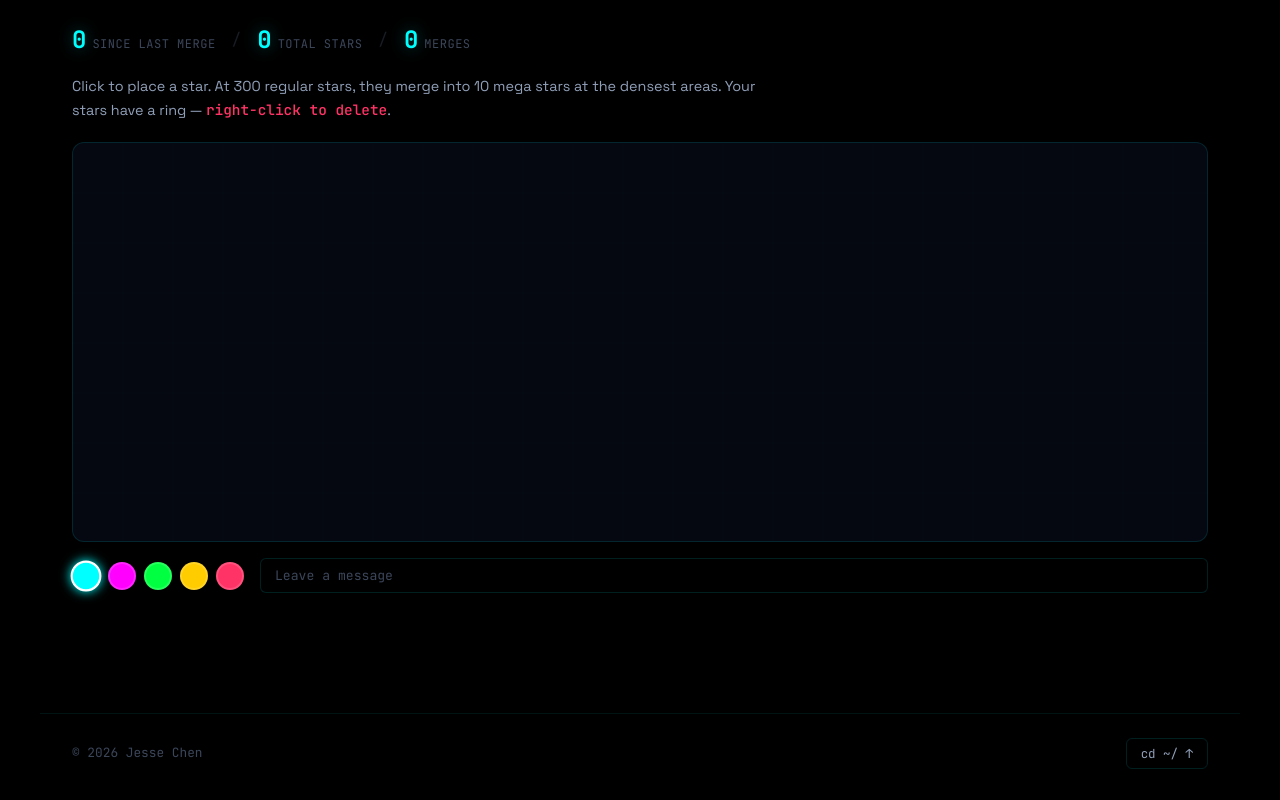
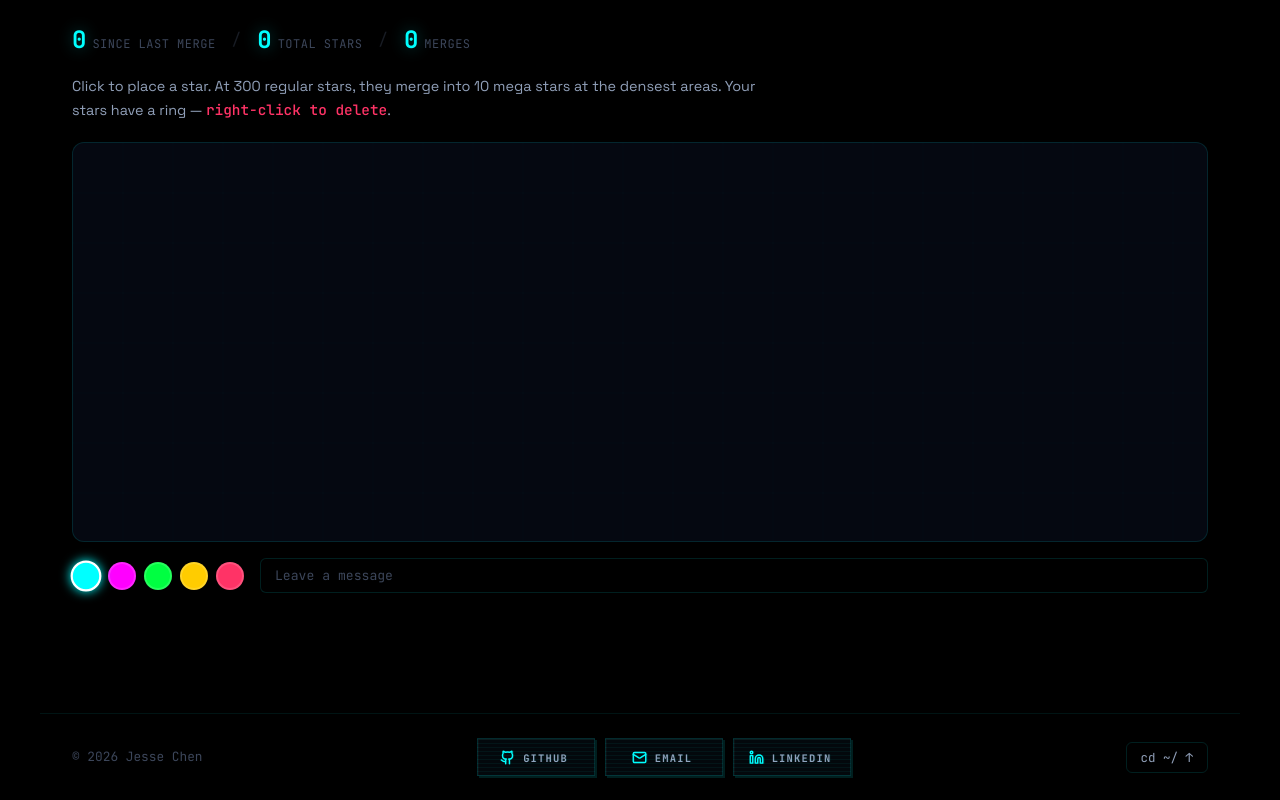
Before and after one commit to Jc-965/Personal-Portfolio, a React (Vite) app: page / in a window 1280 px wide. Shown: the part 5648-6448 px from the top of the page. Built offline with nearby package versions, Linux system fonts and the light colour scheme; no server answers; the database is empty.

Commit message:
feat: add contact information

```diff
--- a/src/App.css
+++ b/src/App.css
@@ -1970,6 +1970,77 @@ ul {
   margin: 0 auto;
 }
 
+.footer__socials {
+  display: inline-flex;
+  align-items: center;
+  gap: 10px;
+  flex-wrap: wrap;
+  justify-content: center;
+}
+
+.footer__social-link {
+  display: inline-flex;
+  align-items: center;
+  justify-content: center;
+  gap: 8px;
+  min-width: 118px;
+  height: 38px;
+  padding: 0 12px 0 8px;
+  border: 1px solid rgba(0, 255, 255, 0.14);
+  border-radius: 0;
+  color: var(--text-secondary);
+  font-family: var(--font-mono);
+  font-size: 0.65rem;
+  font-weight: 700;
+  letter-spacing: 0.12em;
+  text-transform: uppercase;
+  text-decoration: none;
+  background:
+    linear-gradient(to bottom, rgba(0, 255, 255, 0.05) 0, rgba(0, 255, 255, 0.05) 1px, transparent 1px, transparent 4px),
+    rgba(4, 9, 13, 0.94);
+  background-size: 100% 4px, auto;
+  box-shadow:
+    inset 1px 1px 0 rgba(255, 255, 255, 0.03),
+    2px 2px 0 rgba(0, 255, 255, 0.12),
+    4px 4px 0 rgba(0, 0, 0, 0.3);
+  text-shadow: 1px 0 0 rgba(0, 255, 255, 0.08);
+  transition:
+    transform 0.25s ease,
+    color 0.25s ease,
+    border-color 0.25s ease,
+    box-shadow 0.25s ease,
+    background 0.25s ease;
+}
+
+.footer__social-link svg {
+  flex-shrink: 0;
+  color: var(--accent-cyan);
+  filter: drop-shadow(1px 0 0 rgba(0, 255, 255, 0.14));
+}
+
+.footer__social-text {
+  display: inline-block;
+  transform: translateY(1px);
+}
+
+.footer__social-link:hover {
+  transform: translate(-2px, -2px);
+  border-color: rgba(0, 255, 255, 0.32);
+  color: var(--accent-cyan);
+  background:
+    linear-gradient(to bottom, rgba(0, 255, 255, 0.08) 0, rgba(0, 255, 255, 0.08) 1px, transparent 1px, transparent 4px),
+    rgba(0, 255, 255, 0.05);
+  box-shadow:
+    inset 1px 1px 0 rgba(0, 255, 255, 0.06),
+    3px 3px 0 rgba(0, 255, 255, 0.18),
+    5px 5px 0 rgba(0, 0, 0, 0.26);
+}
+
+.footer__social-link:focus-visible {
+  outline: 2px solid rgba(0, 255, 255, 0.35);
+  outline-offset: 3px;
+}
+
 .back-to-top {
   background: none;
   border: 1px solid var(--border-card);
--- a/src/components/Footer.tsx
+++ b/src/components/Footer.tsx
@@ -1,7 +1,42 @@
+import { Github, Linkedin, Mail } from 'lucide-react'
+
 export default function Footer() {
   return (
     <footer className="footer">
       <p>&copy; {new Date().getFullYear()} Jesse Chen</p>
+      <div className="footer__socials" aria-label="Social links">
+        <a
+          className="footer__social-link"
+          href="https://github.com/Jc-965"
+          target="_blank"
+          rel="noreferrer"
+          aria-label="GitHub"
+          title="GitHub"
+        >
+          <Github size={15} strokeWidth={2.25} aria-hidden="true" />
+          <span className="footer__social-text">GitHub</span>
+        </a>
+        <a
+          className="footer__social-link"
+          href="mailto:jessec2@andrew.cmu.edu"
+          aria-label="Send an email"
+          title="Send an email"
+        >
+          <Mail size={15} strokeWidth={2.25} aria-hidden="true" />
+          <span className="footer__social-text">Email</span>
+        </a>
+        <a
+          className="footer__social-link"
+          href="https://www.linkedin.com/in/jessechen2/"
+          target="_blank"
+          rel="noreferrer"
+          aria-label="LinkedIn"
+          title="LinkedIn"
+        >
+          <Linkedin size={15} strokeWidth={2.25} aria-hidden="true" />
+          <span className="footer__social-text">LinkedIn</span>
+        </a>
+      </div>
       <button
         className="back-to-top"
         onClick={() => window.scrollTo({ top: 0, behavior: 'smooth' })}
```
